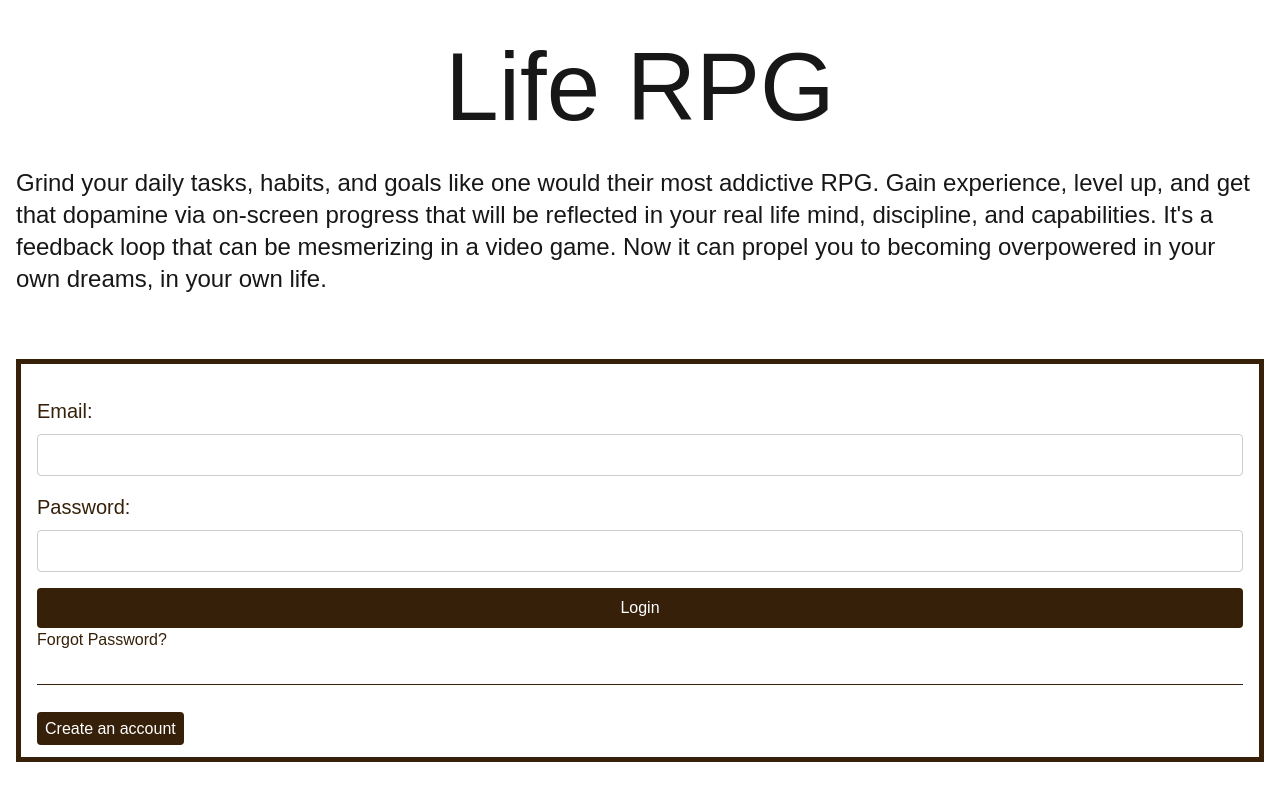
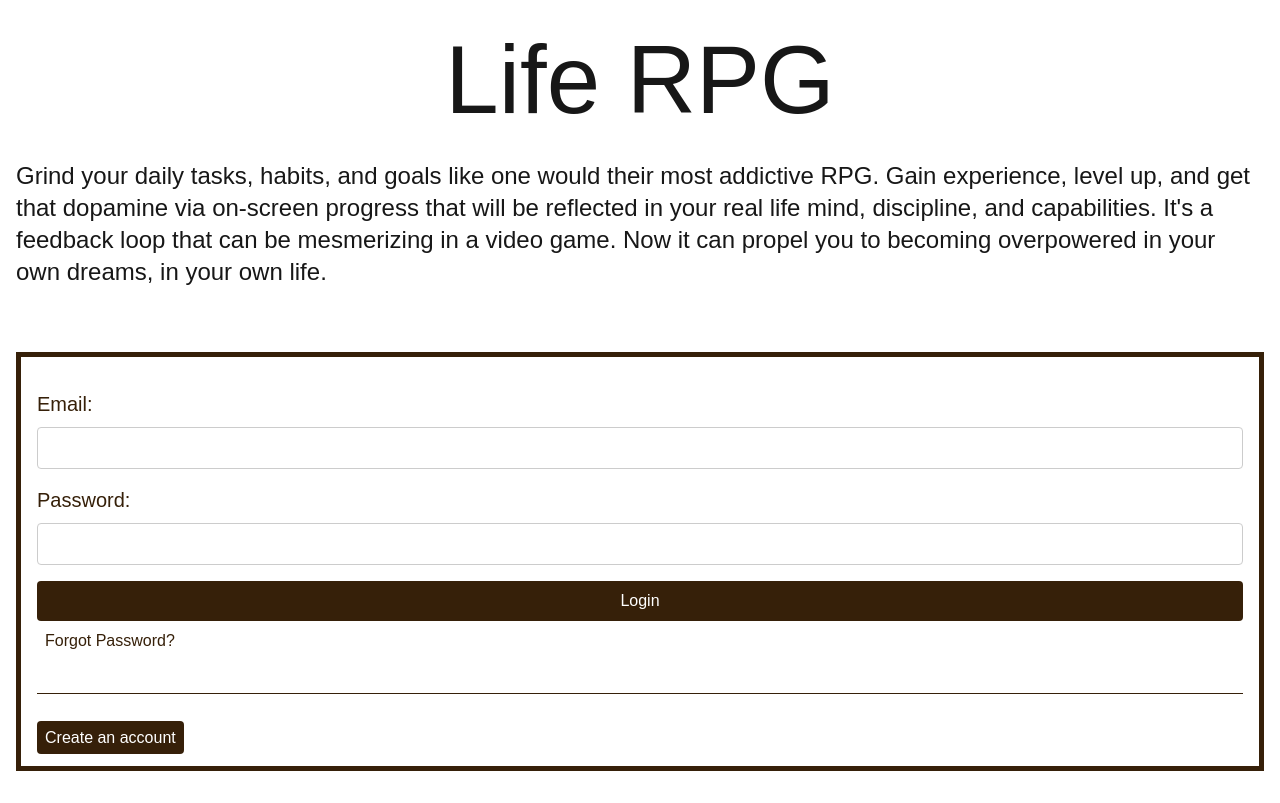
Before and after one commit to Daltraxx/life-rpg, a Next.js app: page / in a window 1280 px wide. Built offline with nearby package versions, Linux system fonts and the light colour scheme; a web font is replaced by a local one.

Commit message:
add default padding to links

```diff
--- a/src/app/ui/ButtonLinkWrappers/ButtonLinkWrappers.tsx
+++ b/src/app/ui/ButtonLinkWrappers/ButtonLinkWrappers.tsx
@@ -68,7 +68,7 @@ export function RegularLinkWrapper({
   ...restProps
 }: LinkWrapperProps) {
   return (
-    <Link className={clsx(className, linkColorMap[color])} {...restProps}>
+    <Link className={clsx(className, styles.regularLink, linkColorMap[color])} {...restProps}>
       {children}
     </Link>
   );
--- a/src/app/ui/ButtonLinkWrappers/styles.module.css
+++ b/src/app/ui/ButtonLinkWrappers/styles.module.css
@@ -33,10 +33,13 @@
 }
 
 /* LINK STYLES */
+.regularLink {
+  text-decoration: none;
+  padding: 0.5rem;
+}
 
 .linkBrown600 {
   color: var(--brown-600, #362009);
-  text-decoration: none;
   transition: color 0.2s ease;
 }
 
@@ -51,7 +54,6 @@
 
 .linkBlue600 {
   color: var(--blue-600, #091f36);
-  text-decoration: none;
 }
 
 .linkBlue600:hover {
```
